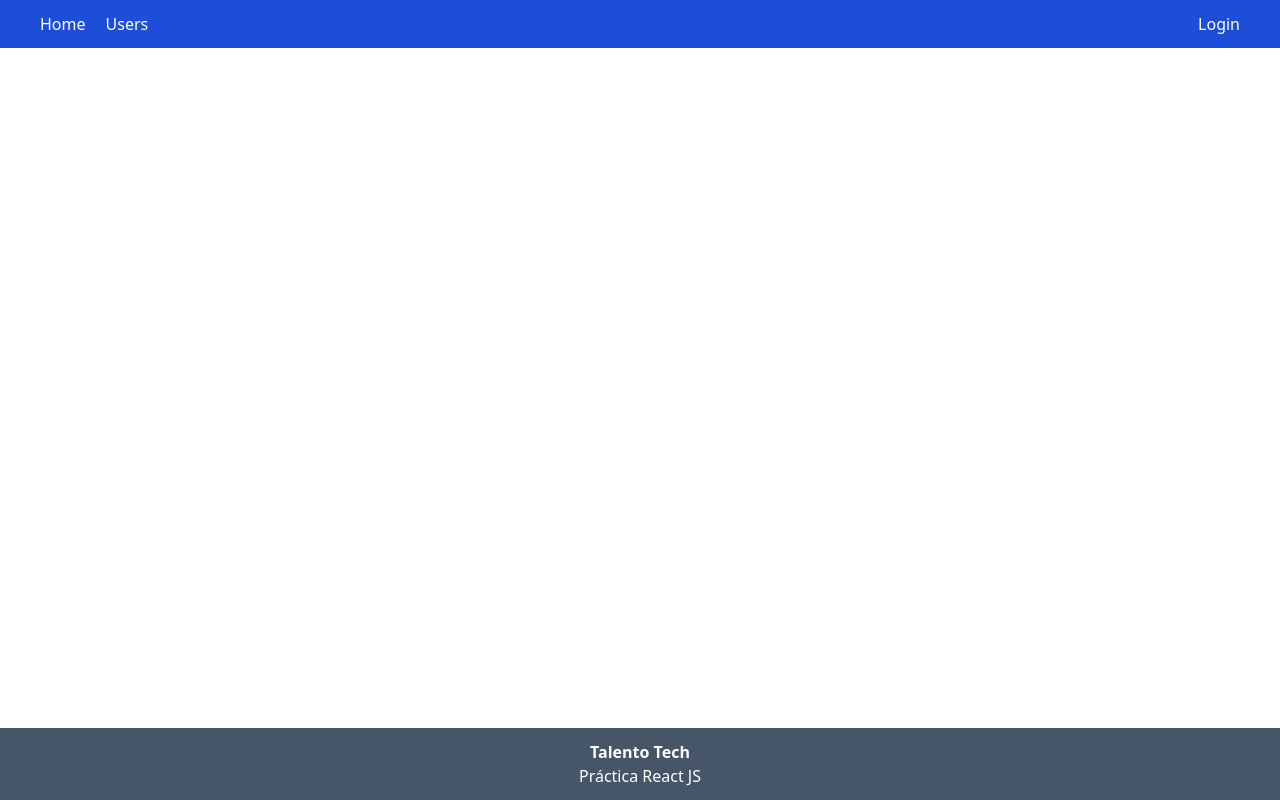
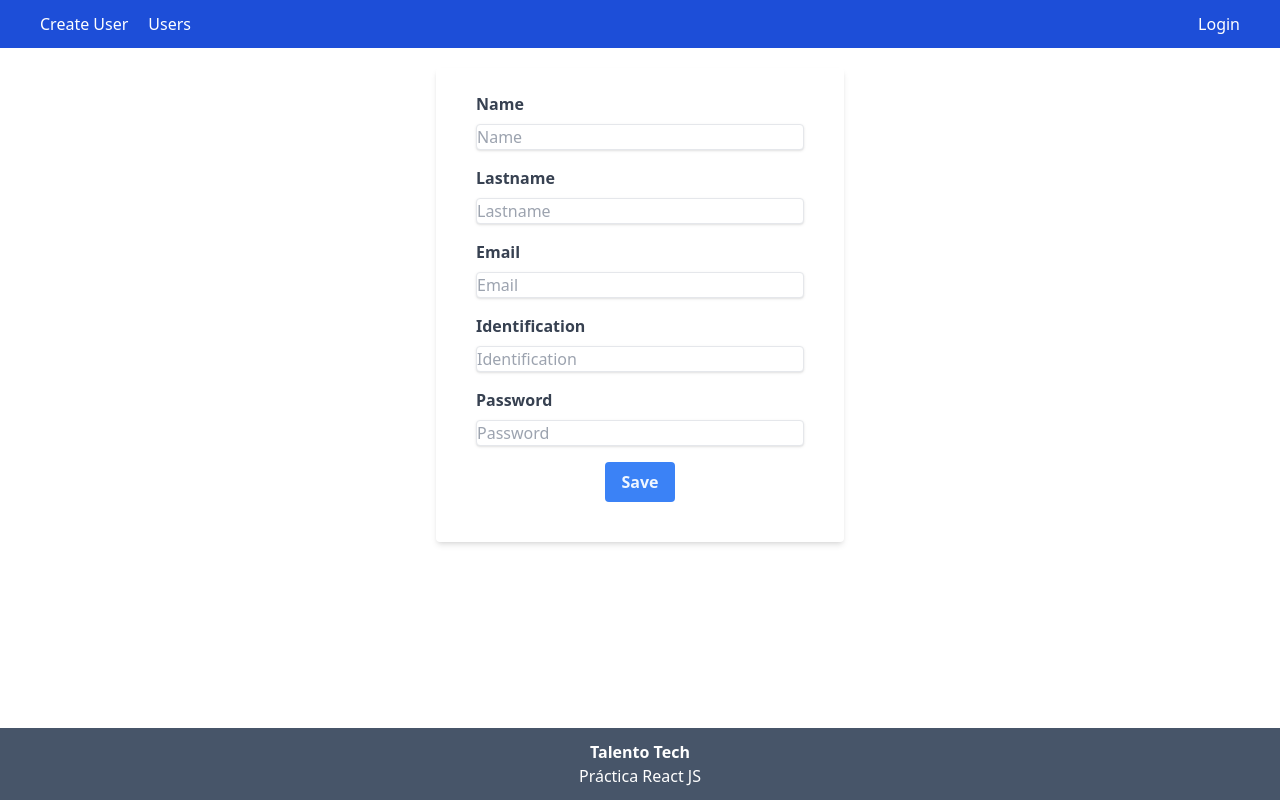
Before and after one commit to oscarfgutierrezo/talento-tech_react, a React (Vite) app: page /create-user in a window 1280 px wide. Built offline with nearby package versions, Linux system fonts and the light colour scheme.

Commit message:
Add: forms en login y userForm

```diff
--- a/src/App.tsx
+++ b/src/App.tsx
@@ -1,6 +1,7 @@
 import './App.css'
-import {Footer} from '../src/components/Footer'
-import {Header} from '../src/components/Header'
+import { Footer } from '../src/components/Footer'
+import { Header } from '../src/components/Header'
+import { UserForm } from '../src/components/user/UserForm'
 import { UserList } from '../src/components/user/UserList'
 import { Login } from '../src/components/login/Login'
 import { BrowserRouter, Route, Routes } from 'react-router-dom'
@@ -11,8 +12,9 @@ const App = () => {
       <BrowserRouter>
       <Header />
         <Routes>
-          <Route path='/user' element={<UserList />} />
-          <Route path='/login' element={<Login/>} />
+          <Route path="/user" element={<UserList />} />
+          <Route path="/create-user" element={<UserForm />} />
+          <Route path="/login" element={<Login />} />
         </Routes>
       <Footer/>
       </BrowserRouter>
--- a/src/components/Header.jsx
+++ b/src/components/Header.jsx
@@ -7,9 +7,9 @@ export const Header = () => {
         <li>
           <Link
             className="transition-all duration-300 hover:text-yellow-300"
-            to="/"
+            to="/create-user"
           >
-            Home
+            Create User
           </Link>
         </li>
         <li>
--- a/src/components/login/Login.jsx
+++ b/src/components/login/Login.jsx
@@ -1,3 +1,44 @@
 export const Login = () => {
-  return <h1 className="text-center text-6xl py-48">Login</h1>;
+  return (
+    <div className="max-w-lg w-full mx-auto px-5 py-5">
+      <form action="" className=" shadow-md rounded pt-6 pb-10 mb-4 px-10">
+        <div className="mb-4">
+          <label className="block text-gray-700 font-bold mb-2" htmlFor="email">
+            Email
+          </label>
+          <input
+            type="email"
+            required
+            name="email"
+            placeholder="Email"
+            className="shadow appearance-none border rounded w-full focus:shadow-outline disabled:bg-slate-50 disabled:text-slate-500 disabled:border-slate-200 disabled:shadow-none invalid:border-pink-500 invalid:text-pink-600 focus:invalid:border-pink-500 focus:invalid:ring-pink-500"
+          />
+        </div>
+        <div className="mb-4">
+          <label
+            className="block text-gray-700 font-bold mb-2"
+            htmlFor="password"
+          >
+            Password
+          </label>
+          <input
+            type="password"
+            required
+            minLength="3"
+            name="password"
+            placeholder="Password"
+            className="shadow appearance-none border rounded w-full focus:shadow-outline disabled:bg-slate-50 disabled:text-slate-500 disabled:border-slate-200 disabled:shadow-none invalid:border-pink-500 invalid:text-pink-600 focus:invalid:border-pink-500 focus:invalid:ring-pink-500"
+          />
+        </div>
+        <div className="flex justify-center">
+          <button
+            type="submit"
+            className="bg-blue-500 hover:bg-blue-700 rounded text-blue-50 font-bold py-2 px-4"
+          >
+            Iniciar Sesion
+          </button>
+        </div>
+      </form>
+    </div>
+  );
 };
--- /dev/null
+++ b/src/components/user/UserForm.jsx
@@ -0,0 +1,68 @@
+export const UserForm = () => {
+  return (
+    <div className="max-w-md w-full mx-auto px-5 py-5">
+      <form action="" className="shadow-md rounded pt-6 pb-10 mb-4 px-10">
+        <div className="mb-4">
+          <label className="block text-gray-700 font-bold mb-2">Name</label>
+          <input
+            type="text"
+            required
+            name="name"
+            placeholder="Name"
+            className="shadow appearance-none border rounded w-full focus:shadow-outline"
+          />
+        </div>
+        <div className="mb-4">
+          <label className="block text-gray-700 font-bold mb-2">Lastname</label>
+          <input
+            type="text"
+            required
+            name="lastname"
+            placeholder="Lastname"
+            className="shadow appearance-none border rounded w-full focus:shadow-outline"
+          />
+        </div>
+        <div className="mb-4">
+          <label className="block text-gray-700 font-bold mb-2">Email</label>
+          <input
+            type="email"
+            required
+            name="email"
+            placeholder="Email"
+            className="shadow appearance-none border rounded w-full focus:shadow-outline"
+          />
+        </div>
+        <div className="mb-4">
+          <label className="block text-gray-700 font-bold mb-2">
+            Identification
+          </label>
+          <input
+            type="number"
+            required
+            name="id"
+            placeholder="Identification"
+            className="shadow appearance-none border rounded w-full focus:shadow-outline"
+          />
+        </div>
+        <div className="mb-4">
+          <label className="block text-gray-700 font-bold mb-2">Password</label>
+          <input
+            type="password"
+            required
+            name="password"
+            placeholder="Password"
+            className="shadow appearance-none border rounded w-full focus:shadow-outline"
+          />
+        </div>
+        <div className="flex justify-center">
+          <button
+            type="button"
+            className="bg-blue-500 hover:bg-blue-700 rounded text-blue-50 font-bold py-2 px-4"
+          >
+            Save
+          </button>
+        </div>
+      </form>
+    </div>
+  );
+};
```
